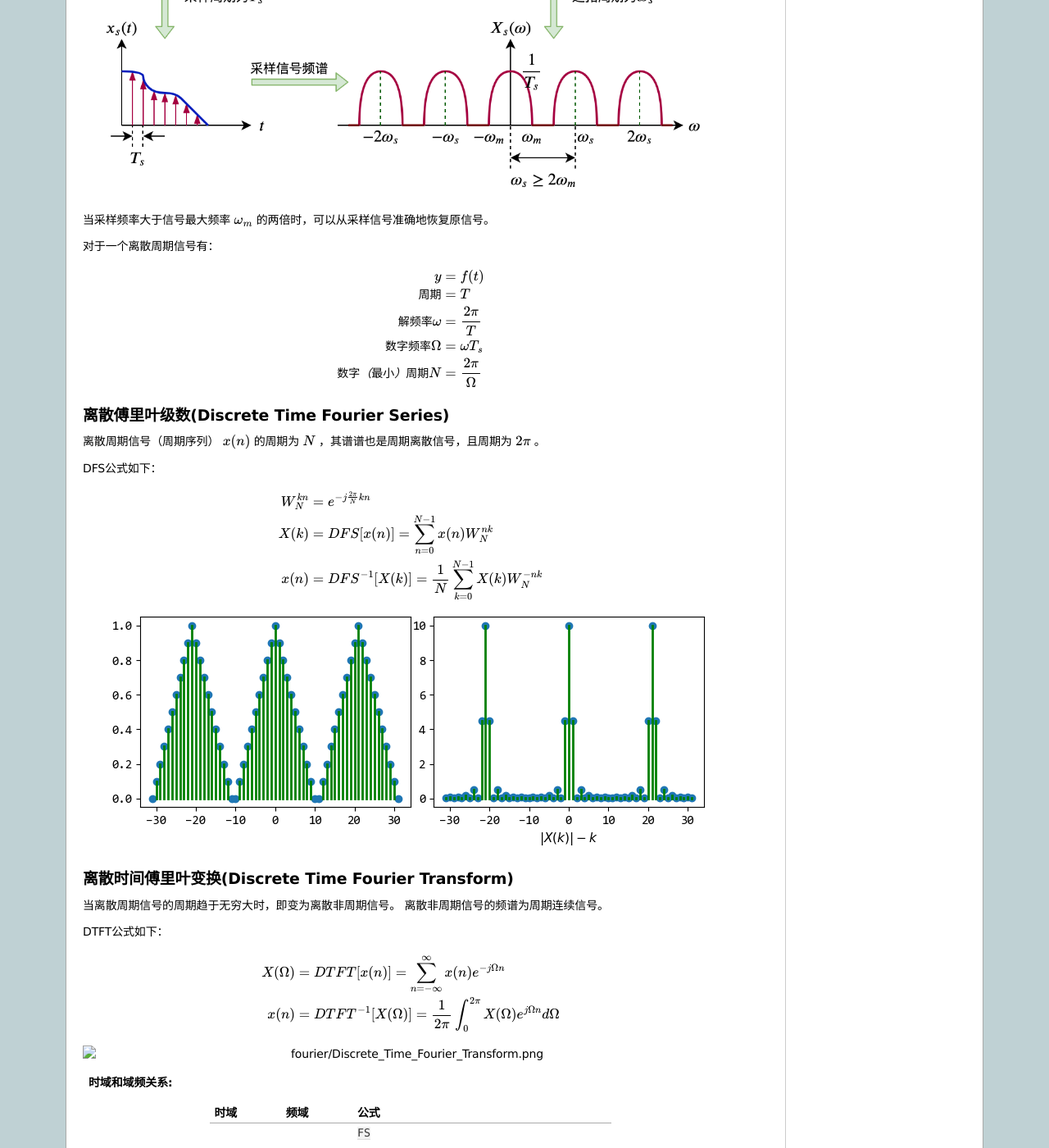
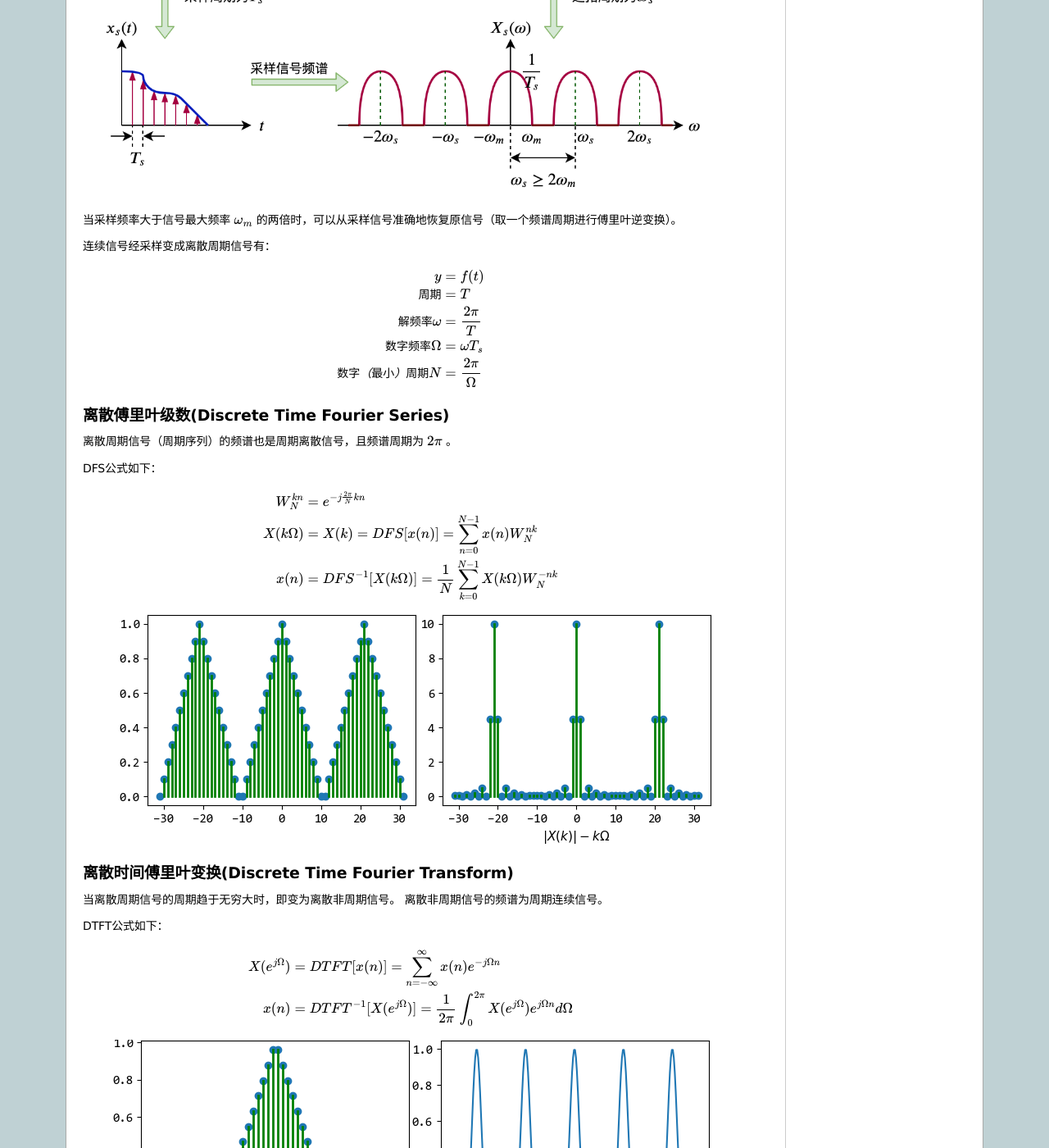
Before and after one commit to yehuohan/ln-ss, a Sphinx documentation site: the page built from doc/source/fourier.rst, in a window 1280 px wide and 1400 px high, scrolled down 2427 px. Shown: the whole window at 82% size. Built offline with Sphinx 7.4.7, drawn with Linux system fonts in a browser that asks for light colours; some of the changed text lies outside the part shown.

Commit message:
feat(ln-ss): add dtft and idtft

```diff
--- a/doc/source/fourier.rst
+++ b/doc/source/fourier.rst
@@ -1,7 +1,6 @@
 
 Fourier
 =======
-
 
 傅里叶级数(Fourier Series)
 --------------------------
@@ -92,9 +91,9 @@ FS用于连续周期信号。
 ..  image:: fourier/sample.png
     :align: center
 
-当采样频率大于信号最大频率 :math:`\omega_m` 的两倍时，可以从采样信号准确地恢复原信号。
+当采样频率大于信号最大频率 :math:`\omega_m` 的两倍时，可以从采样信号准确地恢复原信号（取一个频谱周期进行傅里叶逆变换）。
 
-对于一个离散周期信号有：
+连续信号经采样变成离散周期信号有：
 
 ..  math::
     y                 & = f(t) \\
@@ -107,14 +106,14 @@ FS用于连续周期信号。
 离散傅里叶级数(Discrete Time Fourier Series)
 --------------------------------------------
 
-离散周期信号（周期序列） :math:`x(n)` 的周期为 :math:`N` ，其谱谱也是周期离散信号，且周期为 :math:`2 \pi` 。
+离散周期信号（周期序列）的频谱也是周期离散信号，且频谱周期为 :math:`2 \pi` 。
 
 DFS公式如下：
 
 ..  math::
     W_N^{kn} &= e^{-j \frac{2 \pi}{N} k n} \\
-    X(k) &= DFS[x(n)] = \sum_{n=0}^{N-1} x(n) W_N^{nk} \\
-    x(n) &= DFS^{-1}[X(k)] = \frac{1}{N} \sum_{k=0}^{N-1} X(k) W_N^{-nk}
+    X(k \Omega) &= X(k) = DFS[x(n)] = \sum_{n=0}^{N-1} x(n) W_N^{nk} \\
+    x(n) &= DFS^{-1}[X(k \Omega)] = \frac{1}{N} \sum_{k=0}^{N-1} X(k  \Omega) W_N^{-nk}
 
 ..  image:: fourier/Discrete_Fourier_Series.png
     :align: center
@@ -129,8 +128,8 @@ DFS公式如下：
 DTFT公式如下：
 
 ..  math::
-    X(\Omega) &= DTFT[x(n)] = \sum_{n=-\infty}^{\infty} x(n) e^{-j \Omega n} \\
-    x(n) &=  DTFT^{-1}[X(\Omega)] = \frac{1}{2 \pi} \int_0^{2 \pi} X(\Omega) e^{j \Omega n} d \Omega
+    X(e^{j\Omega}) &= DTFT[x(n)] = \sum_{n=-\infty}^{\infty} x(n) e^{-j \Omega n} \\
+    x(n) &=  DTFT^{-1}[X(e^{j\Omega})] = \frac{1}{2 \pi} \int_0^{2 \pi} X(e^{j\Omega}) e^{j \Omega n} d \Omega
 
 ..  image:: fourier/Discrete_Time_Fourier_Transform.png
     :align: center
@@ -154,16 +153,17 @@ DTFT公式如下：
 | 离散-周期   | 周期-离散   | ``DFS``                                                                                    |
 |             |             |                                                                                            |
 |             |             | - :math:`W_N^{kn} = e^{-j \frac{2 \pi}{N} k n} \\[2ex]`                                    |
-|             |             | - :math:`X(k) = \sum_{n=0}^{N-1} x(n) W_N^{nk} \\[2ex]`                                    |
-|             |             | - :math:`x(n) = \frac{1}{N} \sum_{k=0}^{N-1} X(k) W_N^{-nk}`                               |
+|             |             | - :math:`X(k  \Omega) = \sum_{n=0}^{N-1} x(n) W_N^{nk} \\[2ex]`                            |
+|             |             | - :math:`x(n) = \frac{1}{N} \sum_{k=0}^{N-1} X(k \Omega) W_N^{-nk}`                        |
 +-------------+-------------+--------------------------------------------------------------------------------------------+
 | 离散-非周期 | 周期-连续   | ``DTFT``                                                                                   |
 |             |             |                                                                                            |
-|             |             | - :math:`X(\Omega) = \sum_{n=-\infty}^{\infty} x(n) e^{-j \Omega n} \\[2ex]`               |
-|             |             | - :math:`x(n) = \frac{1}{2 \pi} \int_0^{2 \pi} X(\Omega) e^{j \Omega n} d \Omega`          |
+|             |             | - :math:`X(e^{j\Omega}) = \sum_{n=-\infty}^{\infty} x(n) e^{-j \Omega n} \\[2ex]`          |
+|             |             | - :math:`x(n) = \frac{1}{2 \pi} \int_0^{2 \pi} X(e^{j\Omega}) e^{j \Omega n} d \Omega`     |
 +-------------+-------------+--------------------------------------------------------------------------------------------+
 
 
+----
 
 
 离散傅里叶变换(Discrete Fourier Transform)
@@ -174,10 +174,11 @@ DTFT公式如下：
 --------------------------------------
 
 
-..  根据采样定理：采样频率fs必须 >= 原信号最高频率的 二倍
-    也即：采样信号号经过DFT后，能还原的最高频率为fs / 2
-    所以：频谱图中横坐标的范围为[-fs/2, fs/2]，且频谱是对称的，一般我们只用一半就可以
-    FFT结果任意一点的频率为：假设信号采样频率为fs，从采样定理可以知道，信号抽样后，抽样信号的频谱是周期谱，其频谱的周期是抽样频率fs，因此，对信号做FFT时，无论你取多少点，其分析的频率范围就是0~fs，所以，如果你做N点的FFT（其实是离散傅里叶变换），则，FFT结果的两点之间的频率间隔是fs/N，这样，任一点k（k=0~N-1)代表的频率就是k*fs/N。另外，这N个点的FFT值是以N/2为对称的，所以，一般真正用到的只有N/2个点。N点取的大只说明谱线密一些而已，注意：采样定理非常重要啊！
+..  根据采样定理：采样频率f必须 >= 原信号最高频率的 二倍
+    也即：采样信号号经过DFT后，能还原的最高频率为f / 2
+    所以：频谱图中横坐标的范围为[-f/2, f/2]，且频谱是对称的，一般用正频段就可以
+    FFT结果任意一点的频率为：假设信号采样频率为f，从采样定理可以知道，信号抽样后，抽样信号的频谱是周期谱，其频谱的周期是抽样频率f，因此，对信号做FFT时，无论你取多少点，其分析的频率范围就是0~f，所以，如果你做N点的FFT（其实是离散傅里叶变换），则，FFT结果的两点之间的频率间隔是f/N，这样，任一点k（k=0~N-1)代表的频率就是k*f/N。另外，这N个点的FFT值是以N/2为对称的，所以，一般真正用到的只有N/2个点。N点取的大只说明谱线密一些而已，注意：采样定理非常重要啊！
+
 
 :参考:
 
@@ -185,6 +186,9 @@ DTFT公式如下：
 - `傅里叶变换 <https://zh.wikipedia.org/wiki/%E5%82%85%E9%87%8C%E5%8F%B6%E5%8F%98%E6%8D%A2>`_
 
 
+----
+
+
 API
 ---
 
```
Also changed, not shown: doc/source/fourier/Discrete_Fourier_Series.png, doc/source/fourier/Discrete_Time_Fourier_Transform.png (added), 2 other files.
